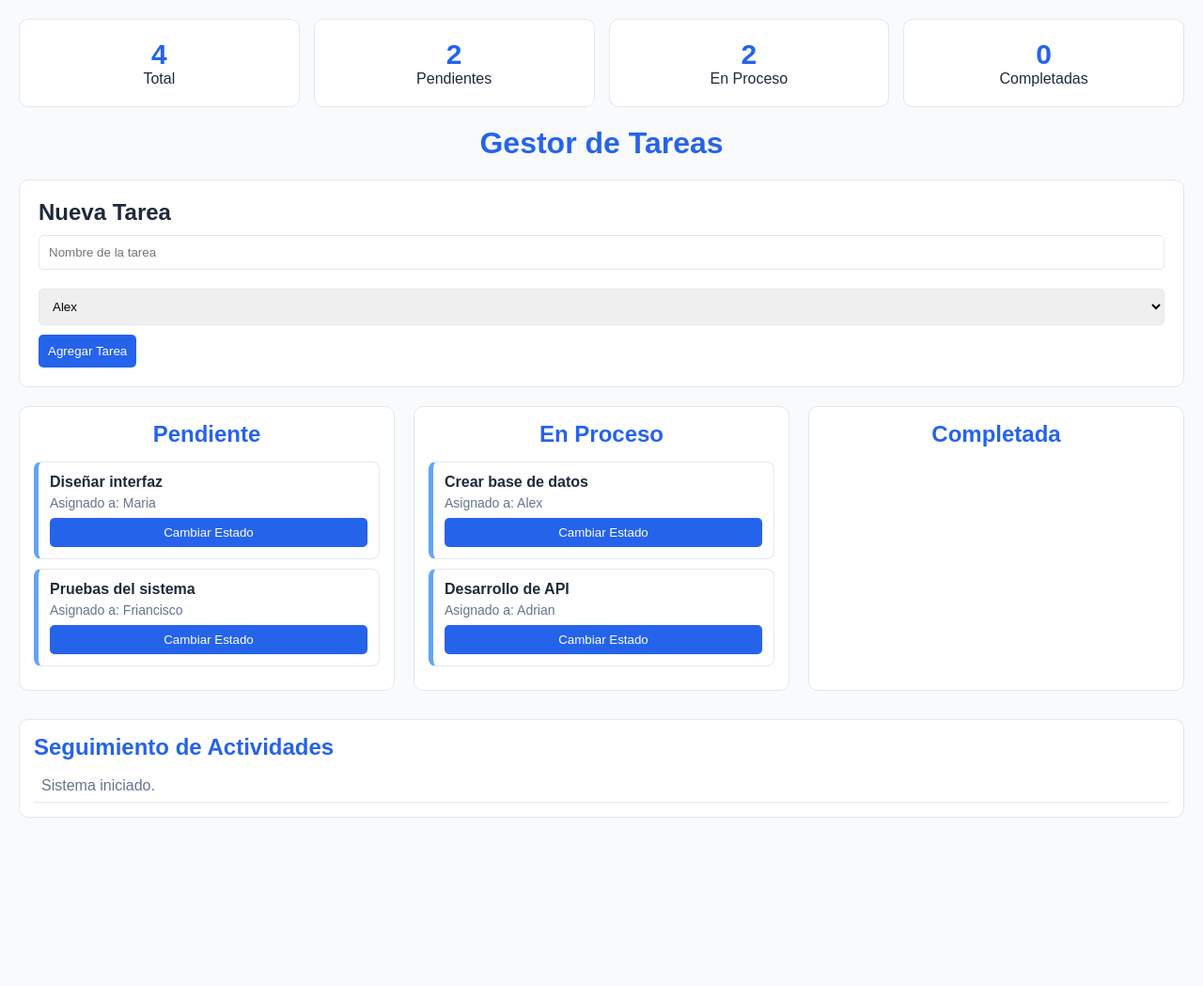
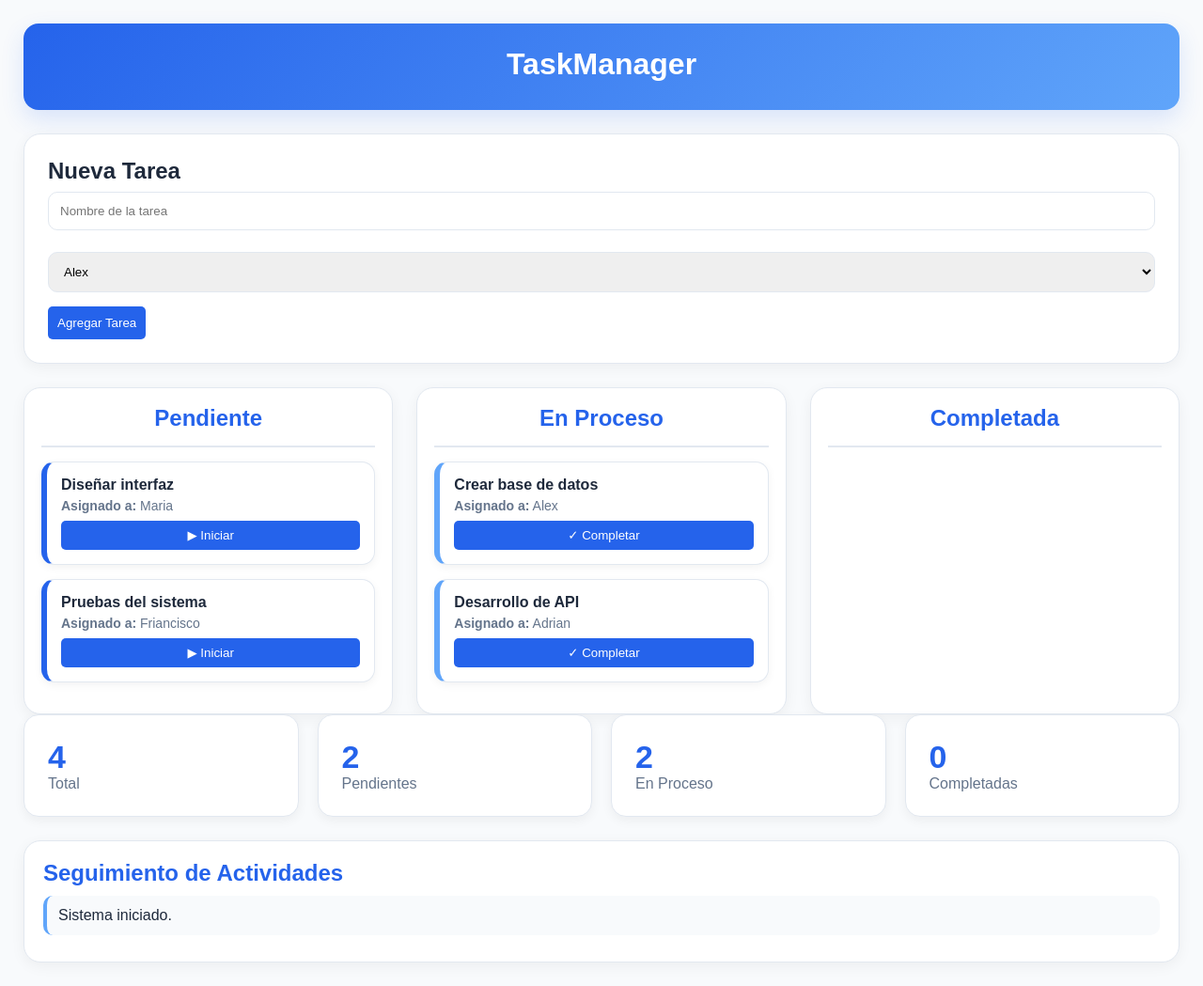
Before and after one commit to xCorick/TaskManagerColab, a plain HTML site: page views/tasks.html in a window 1280 px wide. Shown: the whole page at 94% size. Before the commit the page ends 890 px from the top, so only its background shows below. Drawn offline with Linux system fonts and the light colour scheme.

Commit message:
Mejoras visuales de la interfaz

```diff
--- a/scripts/tasks.js
+++ b/scripts/tasks.js
@@ -69,48 +69,78 @@ const tareas = [
 
             tareas.forEach(tarea => {
 
+                let botonTexto = "";
+                let botonClase = "";
+
+                if(tarea.estado === "Pendiente"){
+                    botonTexto = "▶ Iniciar";
+                    botonClase = "btn-pendiente";
+                }
+                else if(tarea.estado === "En Proceso"){
+                    botonTexto = "✓ Completar";
+                    botonClase = "btn-proceso";
+                }
+                else{
+                    botonTexto = "↺ Reabrir";
+                    botonClase = "btn-completada";
+                }
+
                 const card = document.createElement("div");
-                card.className = "task";
+
+                card.className =
+                `task ${tarea.estado
+                    .replace(/\s/g, "")
+                    .toLowerCase()}`;
 
                 card.innerHTML = `
                     <h3>${tarea.titulo}</h3>
 
                     <p>
-                    Asignado a:
+                        <strong>Asignado a:</strong>
                         ${tarea.usuario}
                     </p>
 
                     <button
+                        class="${botonClase}"
                         onclick="cambiarEstado(${tarea.id})">
-                    Cambiar Estado
+                        ${botonTexto}
                     </button>
 
                     ${
                         tarea.estado === "Completada"
                         ?
-                    `<button
+                        `
+                        <button
                             class="delete-btn"
                             onclick="eliminarTarea(${tarea.id})">
-                        Eliminar
-                    </button>`
+                            🗑 Eliminar
+                        </button>
+                        `
                         :
                         ""
                     }
                 `;
 
                 if(tarea.estado === "Pendiente"){
-                    document.getElementById("pendiente").appendChild(card);
+                    document
+                        .getElementById("pendiente")
+                        .appendChild(card);
                 }
                 else if(tarea.estado === "En Proceso"){
-                    document.getElementById("proceso").appendChild(card);
+                    document
+                        .getElementById("proceso")
+                        .appendChild(card);
                 }
                 else{
-                    document.getElementById("completada").appendChild(card);
+                    document
+                        .getElementById("completada")
+                        .appendChild(card);
                 }
+
             });
+
             actualizarEstadisticas();
         }
-
 
 
         const selectUsuario =
--- a/styles/tasks.css
+++ b/styles/tasks.css
@@ -16,10 +16,37 @@
             font-family:Arial, sans-serif;
         }
 
+        .header{
+            background:linear-gradient(
+                135deg,
+                #2563EB,
+                #60A5FA
+            );
+
+            color:white;
+            padding:25px;
+            border-radius:16px;
+            margin-bottom:25px;
+
+            box-shadow:
+                0 10px 25px rgba(37,99,235,.15);
+        }
+
+        .header h1{
+            color: #ffffff;
+            font-size:32px;
+            margin-bottom:5px;
+        }
+
+        .header p{
+            opacity:.9;
+        }
+
         body{
-            background:var(--background);
-            color:var(--text-primary);
-            padding:20px;
+            background:#F8FAFC;
+            color:#1E293B;
+            padding:25px;
+            min-height:100vh;
         }
 
         h1{
@@ -31,30 +58,56 @@
         .kanban{
             display:grid;
             grid-template-columns:repeat(3,1fr);
-            gap:20px;
-            margin-bottom:30px;
+            gap:25px;
         }
 
         .column{
-            background:var(--surface);
-            border:1px solid var(--border);
-            border-radius:10px;
-            padding:15px;
+            background:white;
+
+            border:1px solid #E2E8F0;
+
+            border-radius:18px;
+
+            padding:18px;
+
+            box-shadow:
+                0 4px 15px rgba(0,0,0,.05);
         }
 
         .column h2{
             text-align:center;
+
+            padding-bottom:15px;
+
             margin-bottom:15px;
-            color:var(--primary);
+
+            border-bottom:2px solid #E2E8F0;
+
+            color:#2563EB;
         }
 
         .task{
-            background:var(--surface);
-            border:1px solid var(--border);
-            border-left:5px solid var(--secondary);
-            border-radius:8px;
-            padding:12px;
-            margin-bottom:10px;
+            background:white;
+
+            border:1px solid #E2E8F0;
+
+            border-radius:14px;
+
+            padding:15px;
+
+            margin-bottom:15px;
+
+            transition:.25s;
+
+            box-shadow:
+                0 3px 10px rgba(0,0,0,.05);
+        }
+
+        .task:hover{
+            transform:translateY(-3px);
+
+            box-shadow:
+                0 8px 20px rgba(0,0,0,.08);
         }
 
         .task h3{
@@ -78,15 +131,30 @@
             cursor:pointer;
         }
 
+        .task.pendiente{
+            border-left:6px solid #2563EB;
+        }
+
+        .task.enproceso{
+            border-left:6px solid #60A5FA;
+        }
+
+        .task.completada{
+            border-left:6px solid #16A34A;
+        }
+
         .task button:hover{
             background:var(--primary-hover);
         }
 
         .activity-panel{
-            background:var(--surface);
-            border:1px solid var(--border);
-            border-radius:10px;
-            padding:15px;
+            margin-top:25px;
+            background:white;
+            border-radius:18px;
+            border:1px solid #E2E8F0;
+            padding:20px;
+            box-shadow:
+                0 4px 15px rgba(0,0,0,.05);
         }
 
         .activity-panel h2{
@@ -99,9 +167,11 @@
         }
 
         #activityList li{
-            padding:8px;
-            border-bottom:1px solid var(--border);
-            color:var(--text-secondary);
+            padding:12px;
+            margin-bottom:8px;
+            background:#F8FAFC;
+            border-radius:10px;
+            border-left:4px solid #60A5FA;
         }
 
         @media(max-width:768px){
@@ -111,21 +181,48 @@
         }
 
         .form-container{
-    background: var(--surface);
-    border: 1px solid var(--border);
-    border-radius: 10px;
-    padding: 20px;
-    margin-bottom: 20px;
-    }
+    background:white;
+
+    border:1px solid #E2E8F0;
+
+    border-radius:18px;
+
+    padding:25px;
+
+    margin-bottom:25px;
+
+    box-shadow:
+        0 4px 15px rgba(0,0,0,.05);
+}
 
     .form-container input,
-    .form-container select{
-        width: 100%;
-        padding: 10px;
-        margin: 10px 0;
-        border: 1px solid var(--border);
-        border-radius: 5px;
-    }
+.form-container select{
+
+    width:100%;
+
+    padding:12px;
+
+    border:1px solid #E2E8F0;
+
+    border-radius:10px;
+
+    margin-top:8px;
+    margin-bottom:15px;
+
+    transition:.2s;
+}
+
+.form-container input:focus,
+.form-container select:focus{
+
+    outline:none;
+
+    border-color:#2563EB;
+
+    box-shadow:
+        0 0 0 4px
+        rgba(37,99,235,.15);
+}
 
     .form-container button{
         background: var(--primary);
@@ -136,24 +233,36 @@
         cursor: pointer;
     }
 
-    .stats{
+   .stats{
     display:grid;
-    grid-template-columns:repeat(4,1fr);
-    gap:15px;
-    margin-bottom:20px;
+    grid-template-columns:repeat(auto-fit,minmax(180px,1fr));
+    gap:20px;
+    margin-bottom:25px;
 }
 
 .stat-card{
-    background:var(--surface);
-    border:1px solid var(--border);
-    border-radius:10px;
-    padding:20px;
-    text-align:center;
+    background:white;
+    border:1px solid #E2E8F0;
+    border-radius:16px;
+    padding:25px;
+
+    box-shadow:
+        0 4px 12px rgba(0,0,0,.05);
+
+    transition:.3s;
+}
+
+.stat-card:hover{
+    transform:translateY(-4px);
 }
 
 .stat-card h3{
-    color:var(--primary);
-    font-size:30px;
+    font-size:34px;
+    color:#2563EB;
+}
+
+.stat-card p{
+    color:#64748B;
 }
 
 .delete-btn{
@@ -164,3 +273,30 @@
 .delete-btn:hover{
     background:#B91C1C !important;
 }
+
+.btn-pendiente{
+    background:#2563EB;
+    color:white;
+}
+
+.btn-pendiente:hover{
+    background:#1D4ED8;
+}
+
+.btn-proceso{
+    background:#60A5FA;
+    color:white;
+}
+
+.btn-proceso:hover{
+    background:#2563EB;
+}
+
+.btn-completada{
+    background:#16A34A;
+    color:white;
+}
+
+.btn-completada:hover{
+    background:#15803D;
+}
--- a/views/tasks.html
+++ b/views/tasks.html
@@ -10,31 +10,13 @@
 </head>
 <body>
 
-    <div class="stats">
 
-    <div class="stat-card">
-        <h3 id="totalTareas">0</h3>
-        <p>Total</p>
+
+   <header class="header">
+    <div>
+        <h1>TaskManager</h1>
     </div>
-
-    <div class="stat-card">
-        <h3 id="pendientesCount">0</h3>
-        <p>Pendientes</p>
-    </div>
-
-    <div class="stat-card">
-        <h3 id="procesoCount">0</h3>
-        <p>En Proceso</p>
-    </div>
-
-    <div class="stat-card">
-        <h3 id="completadasCount">0</h3>
-        <p>Completadas</p>
-    </div>
-
-</div>
-
-    <h1>Gestor de Tareas</h1>
+</header>
 
         <div class="form-container">
             <h2>Nueva Tarea</h2>
@@ -68,6 +50,35 @@
 
     </div>
 
+
+
+
+<div class="stats">
+
+    <div class="stat-card">
+        <h3 id="totalTareas">0</h3>
+        <p>Total</p>
+    </div>
+
+    <div class="stat-card">
+        <h3 id="pendientesCount">0</h3>
+        <p>Pendientes</p>
+    </div>
+
+    <div class="stat-card">
+        <h3 id="procesoCount">0</h3>
+        <p>En Proceso</p>
+    </div>
+
+    <div class="stat-card">
+        <h3 id="completadasCount">0</h3>
+        <p>Completadas</p>
+    </div>
+
+</div>
+
+
+
     <div class="activity-panel">
         <h2>Seguimiento de Actividades</h2>
         <ul id="activityList"></ul>
```
Lines whose indentation alone changed are shown as unchanged.
